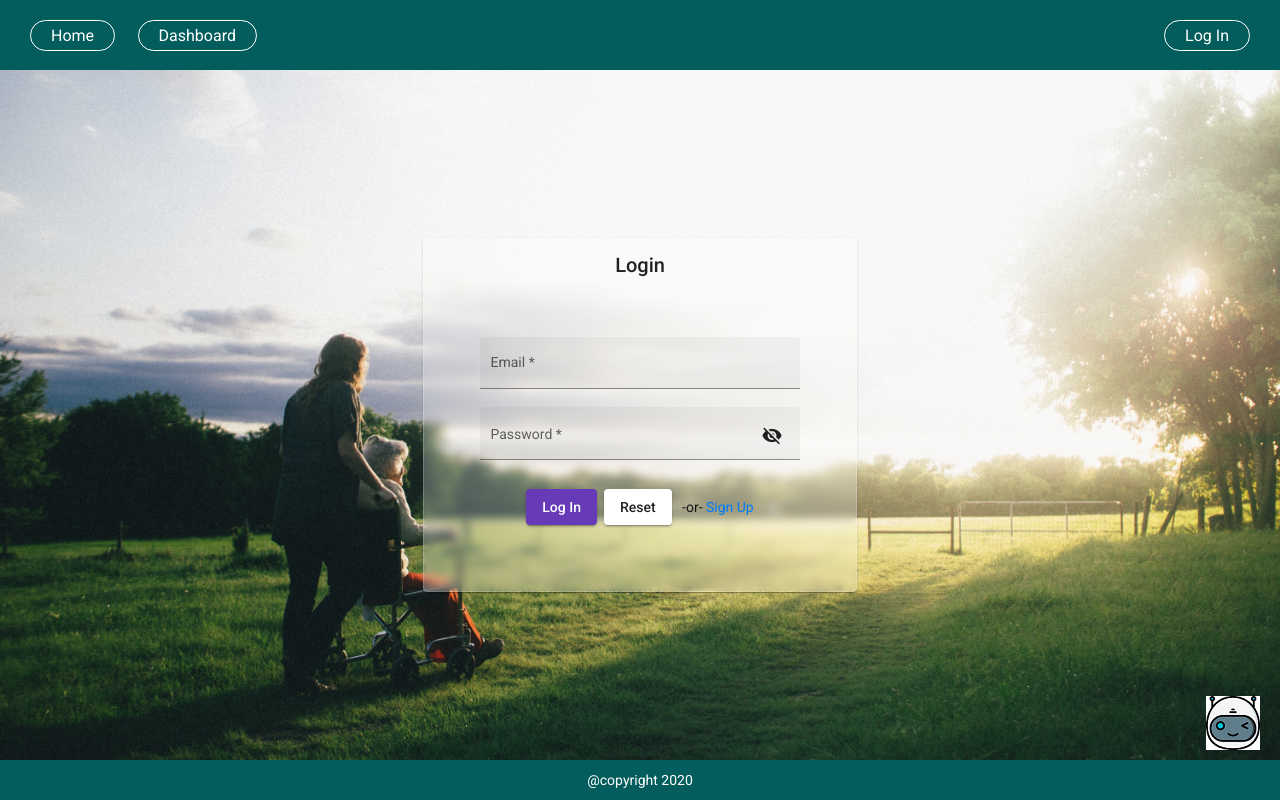
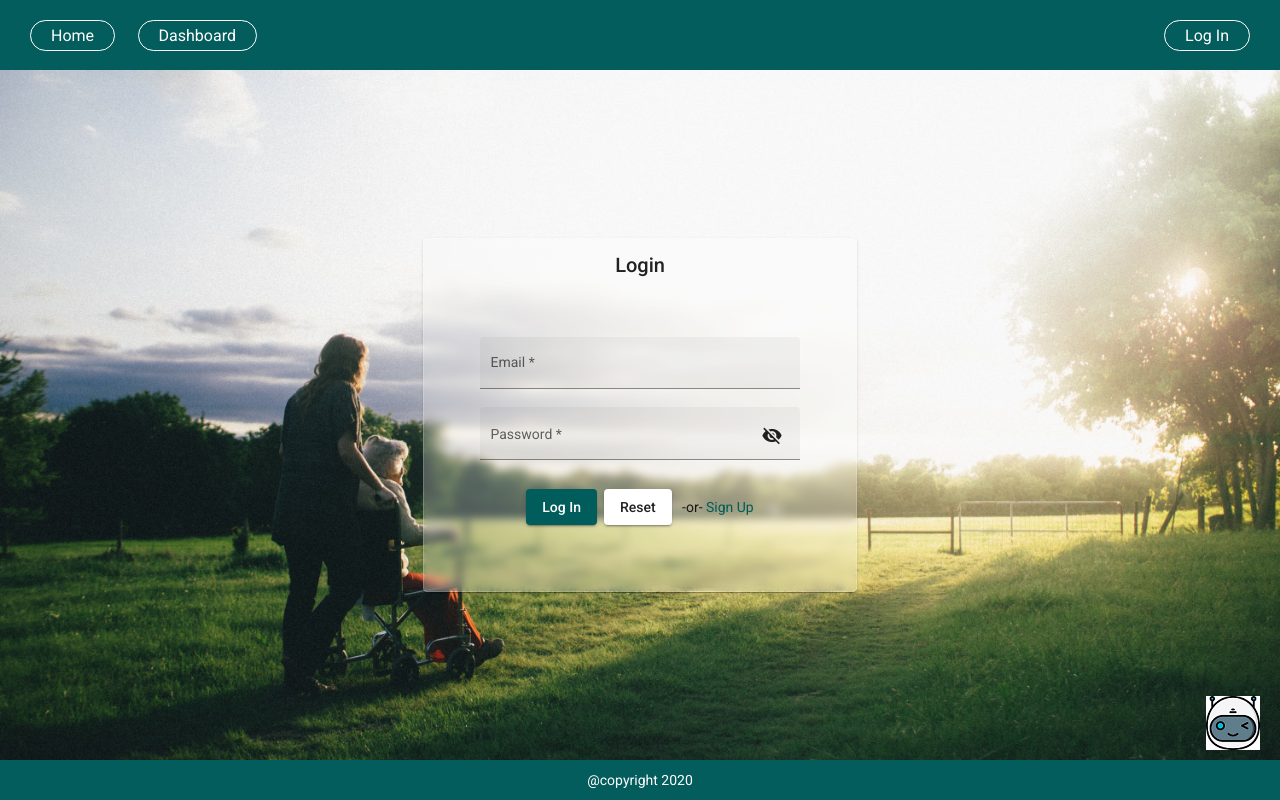
Before and after one commit to sanj44/helpccc, an Angular app: page /login in a window 1280 px wide. Built offline with nearby package versions, Linux system fonts and the light colour scheme.

Commit message:
color fixes.

```diff
--- a/src/styles.css
+++ b/src/styles.css
@@ -58,3 +58,13 @@ img[alt='Random slide']{
     width: 100%!important;
     height: 350px!important;
 }
+
+button.mat-focus-indicator.mat-raised-button.mat-button-base.mat-primary {
+    background: #015d5c;
+}
+a{
+color: #015d5c!important;
+}
+.mat-step-icon.mat-step-icon-state-number.mat-step-icon-selected {
+    background: #015d5c!important;
+}
```
